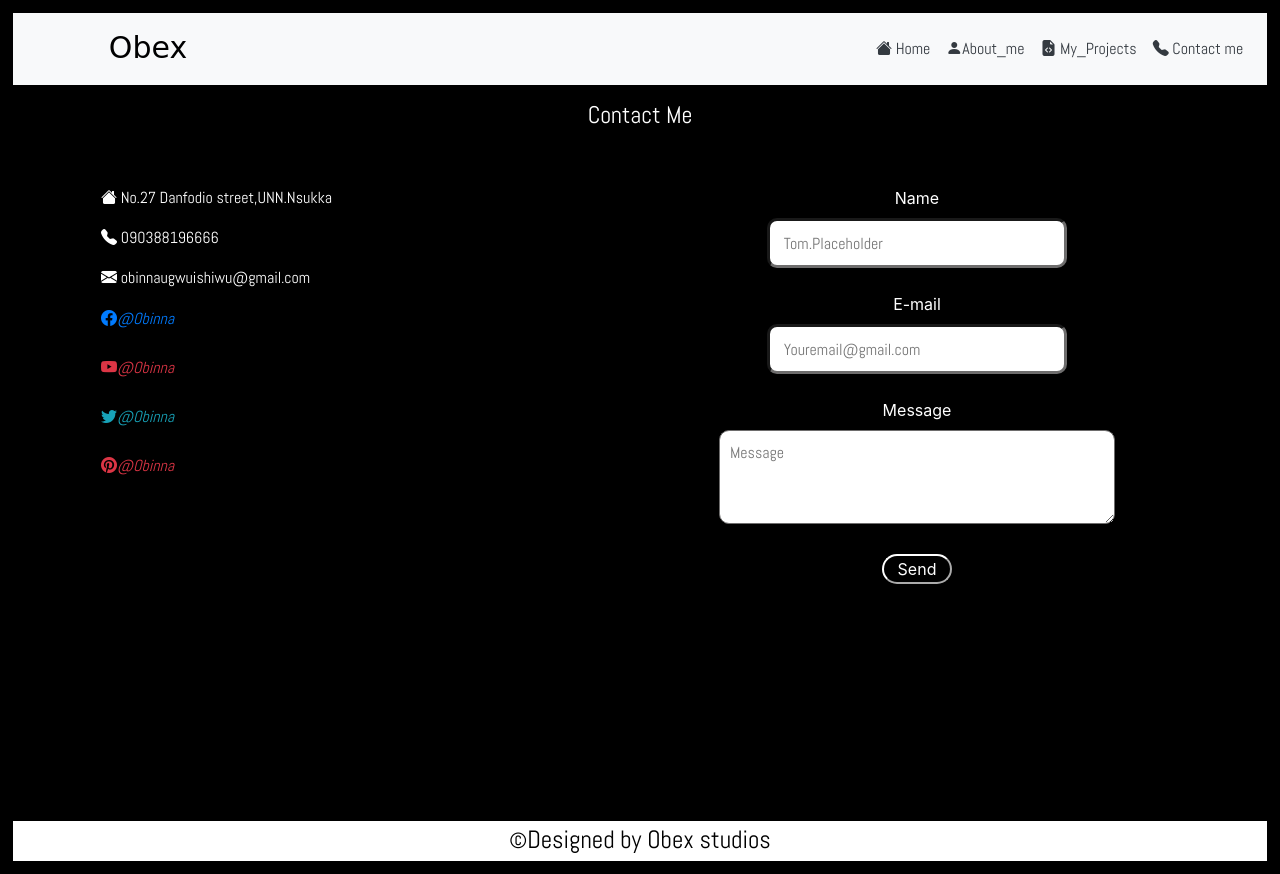
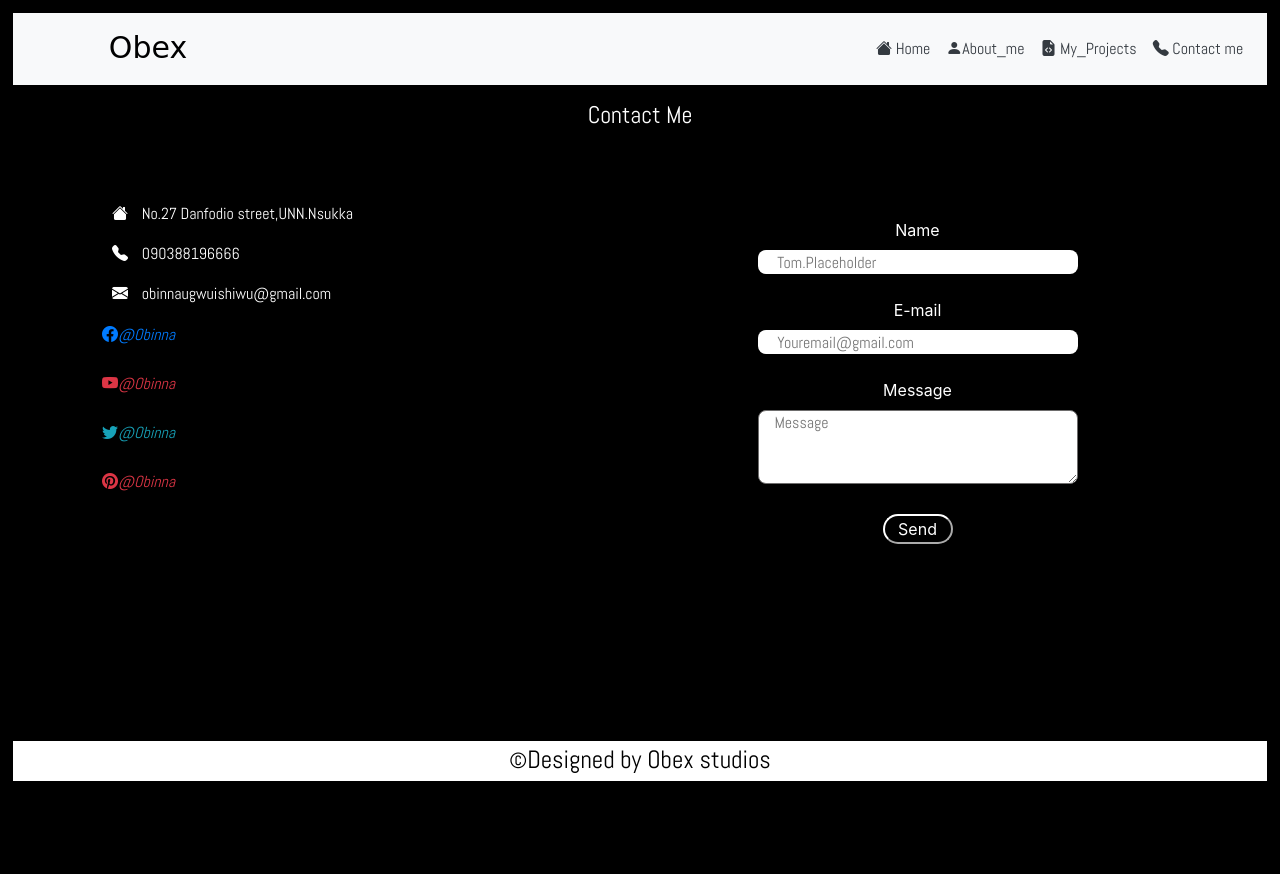
Before and after one commit to Obexduke/my-porfolio, a plain HTML site: page contact.html in a window 1280 px wide. After the commit the page ends 800 px from the top, so only its background shows below. Drawn offline with nearby package versions, Linux system fonts and the light colour scheme; a web font is replaced by a local one.

Commit message:
third commit

```diff
--- a/contact.html
+++ b/contact.html
@@ -21,7 +21,7 @@
     </head>
     <style>
         .container{
-            height: 90vh;
+            height: 80vh;
         }
         .container >h4{
             margin-top: 1rem;
@@ -51,6 +51,29 @@
         input{
             padding: 10px;
             border-color: rgb(110, 109, 109);
+        }
+        #first_col{
+            padding: 1rem;
+            justify-content: center;
+        }
+        #first_col >p >i{
+            padding: 10px;
+        }
+        #second_col{
+            margin-top: 2rem;
+            display: flex;
+            justify-content: center;
+        }
+        #second_col> form> input{
+           width: 20rem;
+           border-radius: 8px;
+           border-style: none;
+           padding: 0 1rem;
+        }
+        #second_col> form> textarea{
+           width: 20rem;
+           border-radius: 8px;
+           padding: 0 1rem;
         }
 
     </style>
@@ -97,7 +120,7 @@
                 <h4>Contact Me</h4>
                 <div class="row">
 
-                    <div class="col" >
+                    <div id="first_col" class="col" >
                         <p class="jos"><i class="bi bi-house-fill " ></i>  No.27 Danfodio street,UNN.Nsukka</p>
 
                         <p class="jos"><i class="bi bi-telephone-fill"></i>  090388196666</p>
@@ -112,7 +135,7 @@
                         </div>
                     </div>
 
-                    <div class="col col2">
+                    <div id="second_col" class="col col2">
                         <form action="" class="form">
                             <label for="">Name</label><br>
                             <input type="text" id="username" name="name" required minlength="3" maxlength="20" placeholder=" Tom.Placeholder">
```
